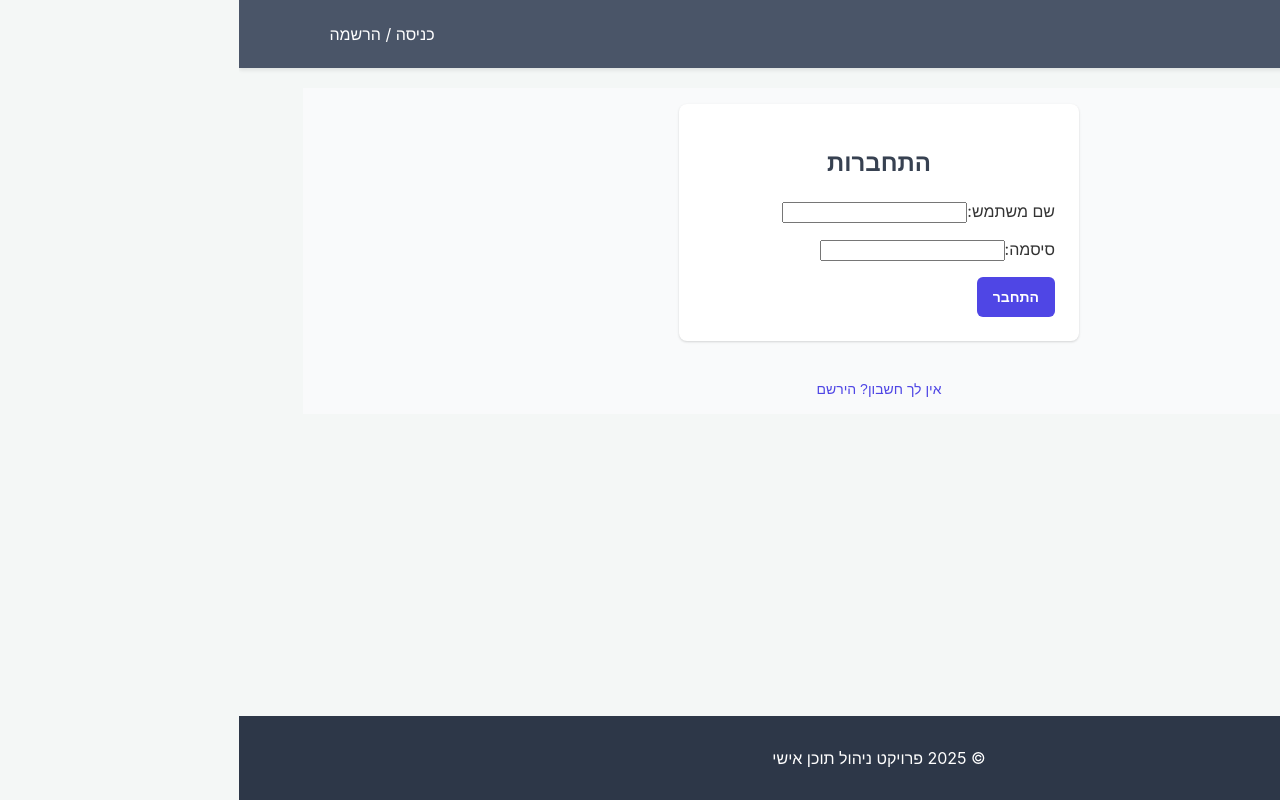
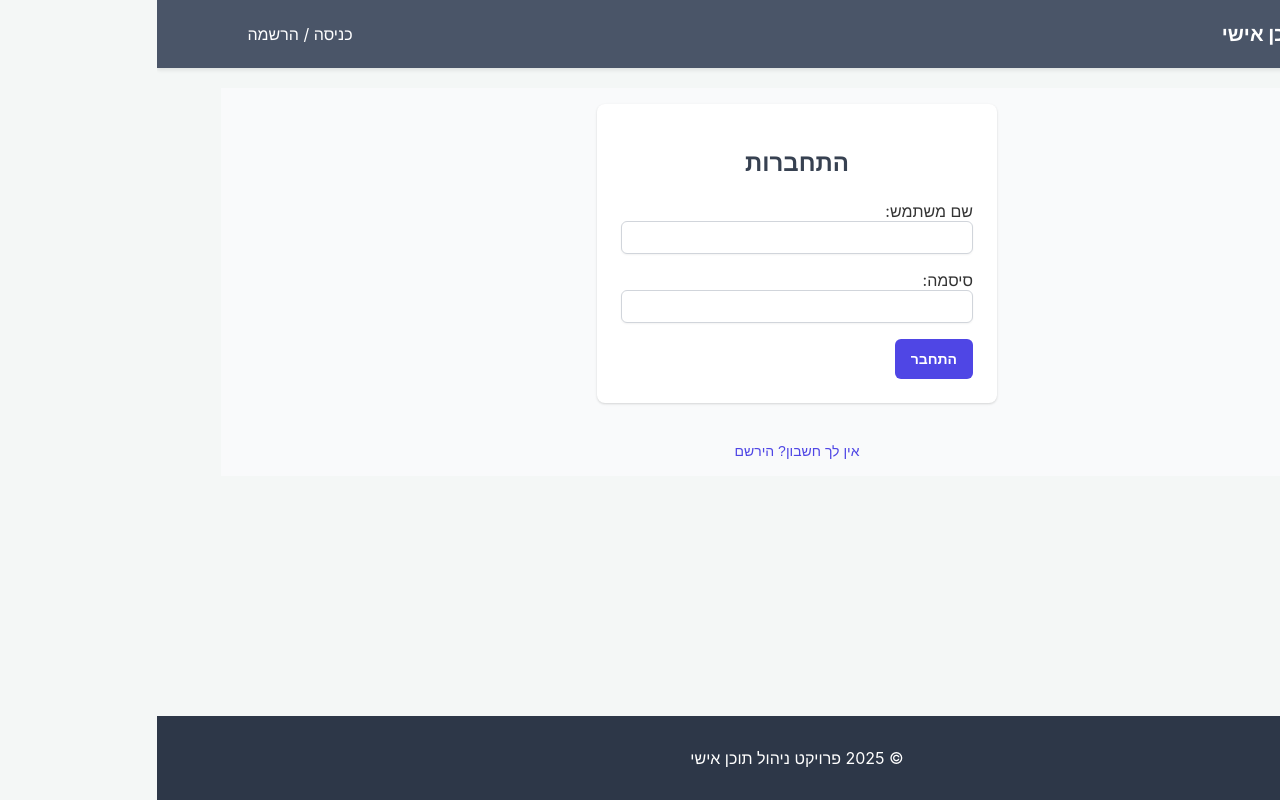
Before and after one commit to zivf23/FullStack5, a React (Vite) app: page /auth in a window 1280 px wide. Built offline with nearby package versions, Linux system fonts and the light colour scheme; the HTML template or start-up script is replaced by a standard one.

Commit message:
fix the css

```diff
--- a/src/styles.css
+++ b/src/styles.css
@@ -394,6 +394,45 @@ a:hover {
   color: #6b7280;
   margin-bottom: 1rem;
 }
+
+form div:not(.todo-form-fields):not(.form-field-group) { /* Avoid applying to flex containers */
+  margin-bottom: 1rem;
+}
+
+.form-label {
+  display: block;
+  font-size: 0.875rem;
+  font-weight: 500;
+  color: #4b5563;
+  margin-bottom: 0.25rem;
+}
+
+form input[type="text"],
+form input[type="password"],
+form input[type="email"],
+form input[type="tel"],
+.form-input { /* General class for inputs */
+  display: block;
+  width: 100%;
+  padding: 0.5rem 0.75rem;
+  border: 1px solid #d1d5db;
+  border-radius: 0.375rem;
+  box-shadow: 0 1px 2px rgba(0,0,0,0.05);
+  box-sizing: border-box; /* Important for width: 100% */
+}
+form input[type="text"]:focus,
+form input[type="password"]:focus,
+form input[type="email"]:focus,
+form input[type="tel"]:focus,
+.form-input:focus {
+  outline: none;
+  border-color: #4f46e5;
+  box-shadow: 0 0 0 3px rgba(79, 70, 229, 0.3);
+
+}
+
+
+
 
 /* HomePage Styles */
 .home-page {
```
Also changed, not shown: db.json.
